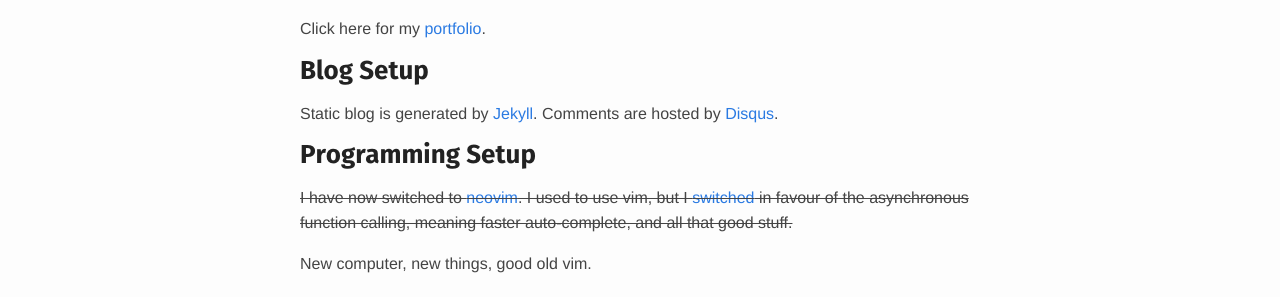
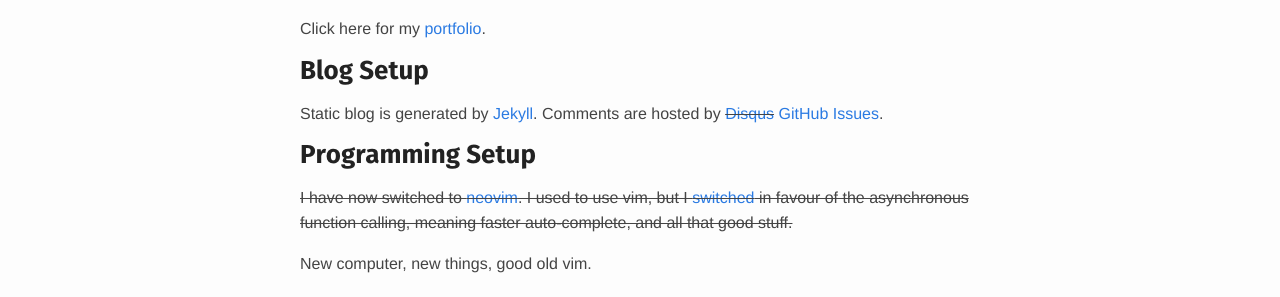
Before and after one commit to chuck-sys/personal-site, a Jekyll site: the page built from about.md, in a window 1280 px wide. Shown: the part 275-572 px from the top of the page. Built offline with Jekyll 4.4.1, drawn with Linux system fonts in a browser that asks for light colours; nearby versions of some CDN libraries.

Commit message:
Updates about page with relevent information

```diff
--- a/about.md
+++ b/about.md
@@ -16,7 +16,7 @@
 ### Blog Setup
 
 Static blog is generated by [Jekyll][jekyll]. Comments are hosted by
-[Disqus][disqus].
+~~[Disqus][disqus]~~ [GitHub Issues][ghi].
 
 
 ### Programming Setup
```
Also changed, not shown: other parts of about.md (+1 -0 lines).
